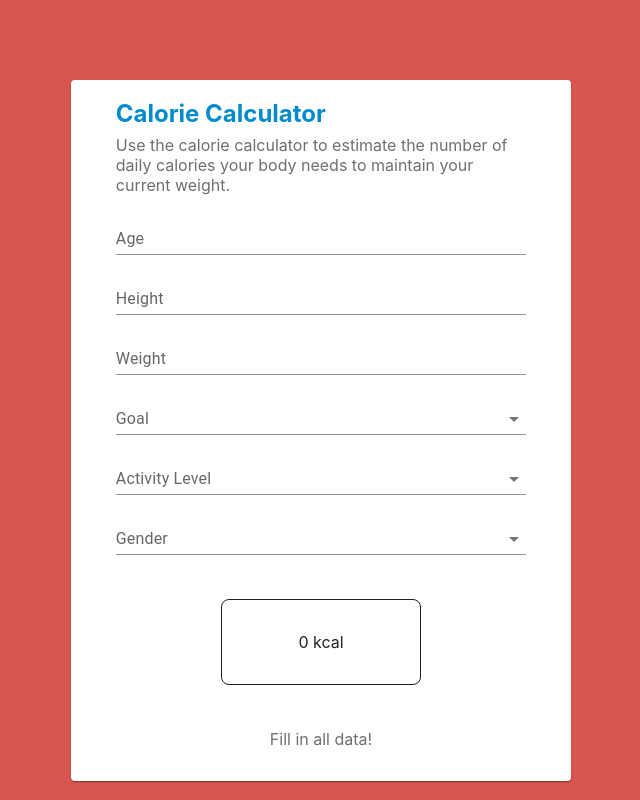
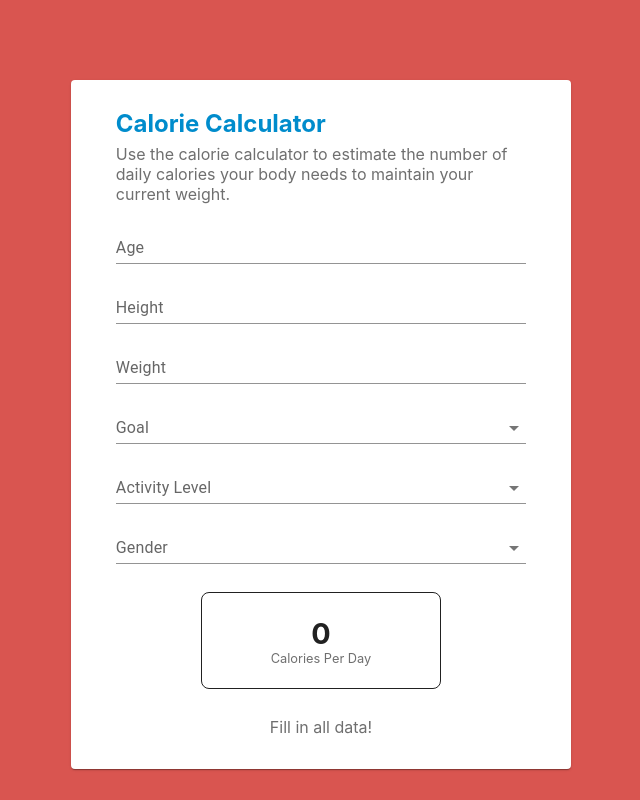
Before and after one commit to CalvinLanger/Caloric-Demand-Calculator, a React (Create React App) app: page / in a window 1280 px wide. Shown: the whole page, without its empty margins (319-959 px from the left). Built offline with nearby package versions, Linux system fonts and the light colour scheme.

Commit message:
change style

```diff
--- a/src/App.css
+++ b/src/App.css
@@ -31,7 +31,7 @@
 }
 
 .title-card{
-  margin: 1.2rem 0 0;
+  margin: 1.8rem 0 0;
 }
 
 .title-card h2{
@@ -39,7 +39,9 @@
   color: #008ccc;
 }
 
-.title-card p, .alert{
+.title-card p,
+.alert,
+.result-score__title{
   color: #6f6f6f;
 }
 
@@ -47,11 +49,22 @@
   display: flex;
   justify-content: center;
   align-items: center;
-  margin: 2rem auto;
-  padding: 2rem 3.4rem;
+  flex-direction: column;
+
+  margin: 1rem auto;
+  padding: 1.4rem 3.4rem;
   border: 1px solid;
   border-radius: 0.5rem;
-  width: 200px;
+  width: 240px;
+}
+
+.result-score{
+  font-size: 1.8rem;
+  font-weight: bold;
+}
+
+.result-score__title{
+  font-size: 0.8rem;
 }
 
 .alert{
--- a/src/App.js
+++ b/src/App.js
@@ -52,6 +52,9 @@ const genders = [
 function App() {
 
   let result = 0;
+  let alert = "Fill in all data!";
+  const toGain = 300;
+  const toLoss = 500;
   const [goal, setGoal] = useState('');
   const [activity, setActivity] = useState('');
   const [age, setAge] = useState('');
@@ -59,6 +62,9 @@ function App() {
   const [weight, setWeight] = useState('');
   const [gender, setGender] = useState('');
 
+  // Basal BMR formula
+  let male_BMR = 88 + (13.4 * weight) + (4.7 * height) - (5.6 * age);
+  let woman_BMR = 447 + (9.2 * weight) + (3 * height) - (4.3 * age - 161);
 
 
   const ageHandler = (event) => {
@@ -84,25 +90,23 @@ function App() {
   const genderHandler = (event) => {
     setGender(event.target.value);
   };
-  // Harris - Benedict formula
-  let male_BMR = 66 + (13.7 * weight) + (5 * height) - (6.8 * age);
-  let woman_BMR = 655 + (9.6 * weight) + (1.8 * height) - (4.7 * age - 161);
+
 
   if (gender === "Female") {
     if (goal === "Loss") {
-      activityLevelChoosen(woman_BMR, -500);
+      activityLevelChoosen(woman_BMR, -toLoss);
     } else if (goal === "Gain") {
-      activityLevelChoosen(woman_BMR, 300);
+      activityLevelChoosen(woman_BMR, toGain);
     } else {
-      activityLevelChoosen(woman_BMR, 0);
+      activityLevelChoosen(woman_BMR, null);
     }
   } else if (gender === "Male") {
     if (goal === "Loss") {
-      activityLevelChoosen(male_BMR, -500);
+      activityLevelChoosen(male_BMR, -toLoss);
     } else if (goal === "Gain") {
-      activityLevelChoosen(male_BMR, 300);
+      activityLevelChoosen(male_BMR, toGain);
     } else {
-      activityLevelChoosen(male_BMR, 0);
+      activityLevelChoosen(male_BMR, null);
     }
   }
   function activityLevelChoosen(genderBMR, goal) {
@@ -153,7 +157,7 @@ function App() {
           value={weight}
           onChange={weightHandler}
           InputProps={{ inputProps: { min: 0, max: 600 } }}
-          // The heavest man Jon Brower Minnoch(1941-1983) recorded weighing 635kg
+          // The heavest man ever Jon Brower Minnoch(1941-1983) recorded weighing 635kg
           variant="standard"
         />
 
@@ -202,10 +206,11 @@ function App() {
           ))}
         </TextField>
         <div id="result" className="result-board">
-          {result} kcal
+          <div className="result-score">{result}</div>
+          <div className="result-score__title">Calories Per Day</div>
         </div>
-        <p className="alert">Fill in all data!</p>
-      </Card>
+        <p className="alert">{alert}</p>
+      </Card >
     </div >
   );
 }
```
